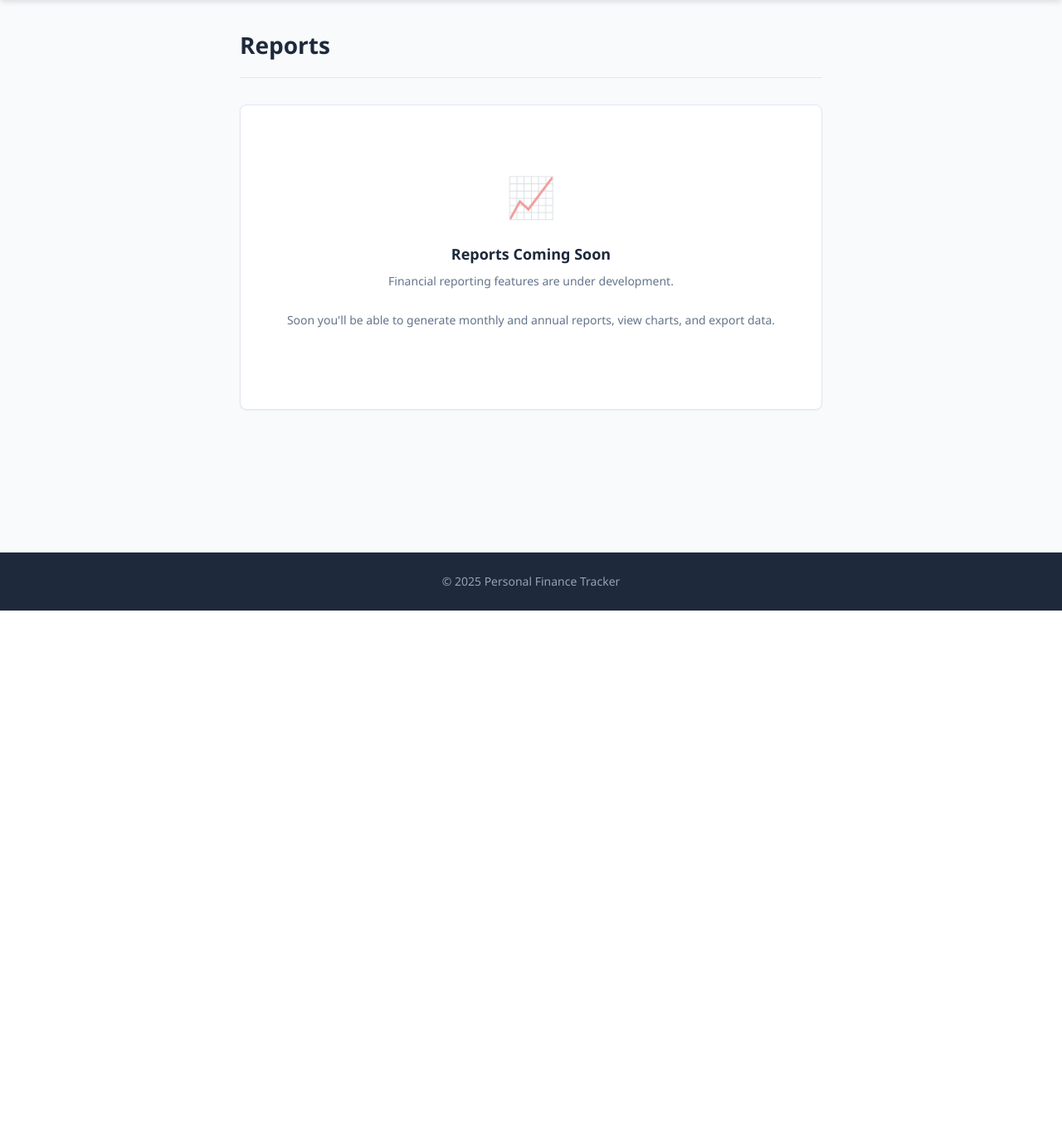
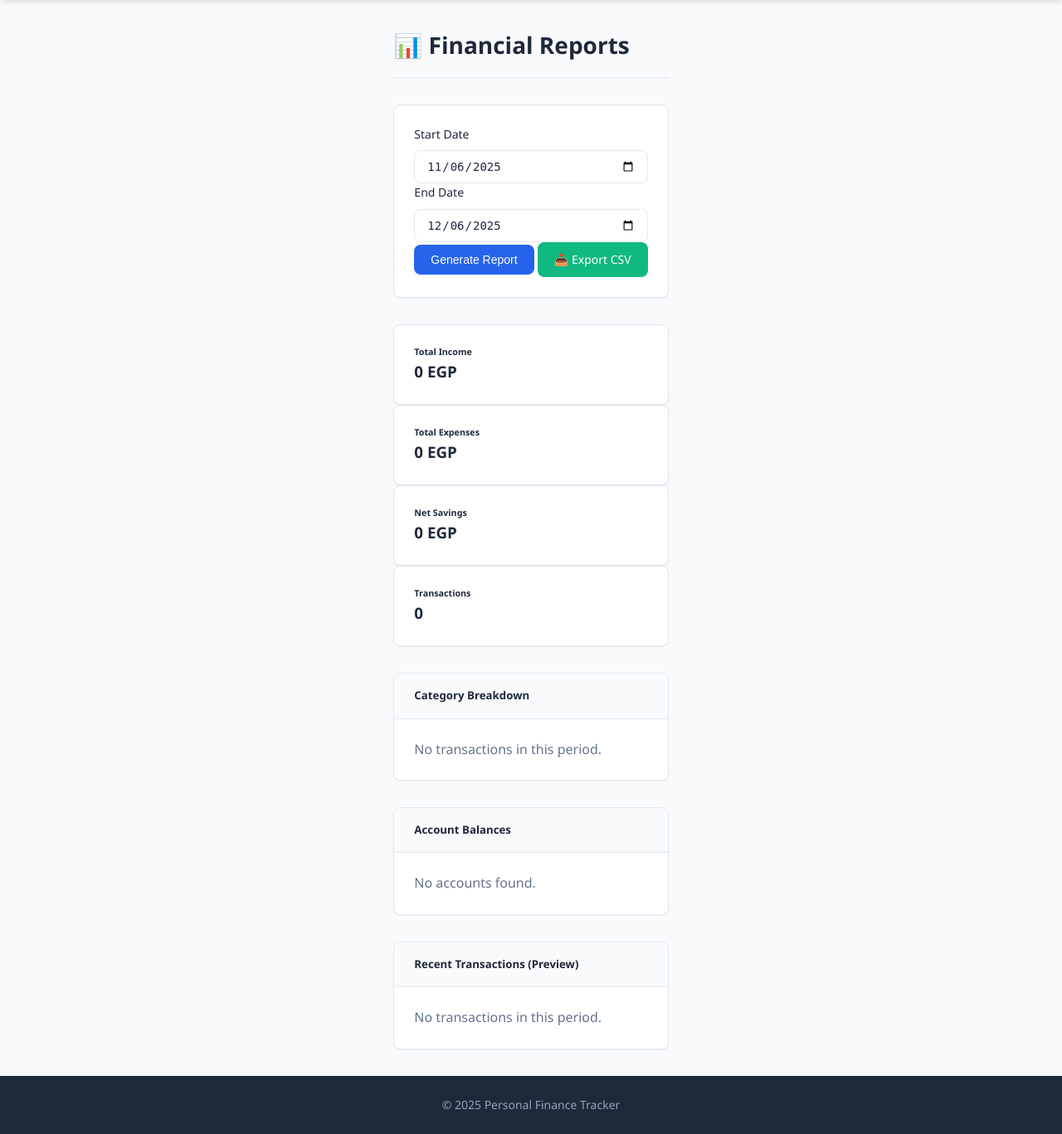
Before and after one commit to ahmed-abdelfatah1/Personal-Finance-Tracker, a Flask app: page /reports in a window 1280 px wide. Shown: the part 64-1431 px from the top of the page at 83% size. Before the commit the page ends 800 px from the top, so only its background shows below. Run offline with Flask 3, Linux system fonts and the light colour scheme; a user stored in the database is signed in.

Commit message:
feat(FR-10): Implement financial reporting with CSV export - Added report generation with date range filtering - Implemented CSV export functionality for transactions - Created comprehensive reports page with summary cards, category breakdown, account balances, and transaction preview - Added generate_report helper function for data aggregation

```diff
--- a/src/app/controllers/report_routes.py
+++ b/src/app/controllers/report_routes.py
@@ -1,7 +1,16 @@
 """Report routes - financial reports and analytics."""
 
-from flask import Blueprint, render_template
-from flask_login import login_required
+import csv
+from io import StringIO
+from datetime import datetime, timedelta
+from decimal import Decimal
+
+from flask import Blueprint, render_template, request, make_response, flash, redirect, url_for
+from flask_login import login_required, current_user
+from sqlalchemy import func, extract
+
+from ..extensions import db
+from ..models import Transaction, Category, Account
 
 report_bp = Blueprint('report', __name__)
 
@@ -9,4 +18,118 @@
 @report_bp.route('/reports')
 @login_required
 def reports():
-    return render_template('reports.html')
+    """Display financial reports page."""
+    # Get date range from query params or default to current month
+    end_date = request.args.get('end_date', datetime.now().strftime('%Y-%m-%d'))
+    start_date = request.args.get('start_date',
+                                  (datetime.now() - timedelta(days=30)).strftime('%Y-%m-%d'))
+
+    # Parse dates
+    try:
+        start = datetime.strptime(start_date, '%Y-%m-%d').date()
+        end = datetime.strptime(end_date, '%Y-%m-%d').date()
+    except ValueError:
+        flash('Invalid date format', 'error')
+        return redirect(url_for('report.reports'))
+
+    # Generate report data
+    report_data = generate_report(current_user.id, start, end)
+
+    return render_template('reports.html',
+                         report=report_data,
+                         start_date=start_date,
+                         end_date=end_date)
+
+
+@report_bp.route('/reports/export')
+@login_required
+def export_report():
+    """Export financial report as CSV."""
+    # Get date range
+    end_date = request.args.get('end_date', datetime.now().strftime('%Y-%m-%d'))
+    start_date = request.args.get('start_date',
+                                  (datetime.now() - timedelta(days=30)).strftime('%Y-%m-%d'))
+
+    try:
+        start = datetime.strptime(start_date, '%Y-%m-%d').date()
+        end = datetime.strptime(end_date, '%Y-%m-%d').date()
+    except ValueError:
+        flash('Invalid date format', 'error')
+        return redirect(url_for('report.reports'))
+
+    # Get transactions
+    transactions = Transaction.query.filter(
+        Transaction.user_id == current_user.id,
+        Transaction.date >= start,
+        Transaction.date <= end
+    ).order_by(Transaction.date.desc()).all()
+
+    # Create CSV
+    output = StringIO()
+    writer = csv.writer(output)
+
+    # Write header
+    writer.writerow(['Date', 'Type', 'Category', 'Account', 'Amount', 'Description', 'Notes'])
+
+    # Write data
+    for txn in transactions:
+        writer.writerow([
+            txn.date.strftime('%Y-%m-%d'),
+            txn.transaction_type,
+            txn.category.name if txn.category else 'N/A',
+            txn.account.name if txn.account else 'N/A',
+            float(txn.amount),
+            txn.description or '',
+            txn.notes or ''
+        ])
+
+    # Create response
+    response = make_response(output.getvalue())
+    response.headers['Content-Type'] = 'text/csv'
+    response.headers['Content-Disposition'] = f'attachment; filename=financial_report_{start_date}_to_{end_date}.csv'
+
+    return response
+
+
+def generate_report(user_id: int, start_date, end_date) -> dict:
+    """Generate financial report data for given date range."""
+
+    # Get all transactions in range
+    transactions = Transaction.query.filter(
+        Transaction.user_id == user_id,
+        Transaction.date >= start_date,
+        Transaction.date <= end_date
+    ).all()
+
+    # Calculate totals
+    total_income = sum(
+        txn.amount for txn in transactions if txn.transaction_type == 'Income'
+    )
+    total_expense = sum(
+        txn.amount for txn in transactions if txn.transaction_type == 'Expense'
+    )
+    net_savings = total_income - total_expense
+
+    # Category breakdown
+    category_breakdown = db.session.query(
+        Category.name,
+        Category.category_type,
+        func.sum(Transaction.amount).label('total')
+    ).join(Transaction).filter(
+        Transaction.user_id == user_id,
+        Transaction.date >= start_date,
+        Transaction.date <= end_date
+    ).group_by(Category.id, Category.name, Category.category_type).all()
+
+    # Account balances
+    accounts = Account.query.filter_by(user_id=user_id).all()
+
+    return {
+        'total_income': total_income,
+        'total_expense': total_expense,
+        'net_savings': net_savings,
+        'transaction_count': len(transactions),
+        'category_breakdown': category_breakdown,
+        'accounts': accounts,
+        'transactions': transactions[:10]  # Latest 10 for preview
+    }
--- a/src/app/templates/reports.html
+++ b/src/app/templates/reports.html
@@ -1,20 +1,182 @@
 {% extends "base.html" %}
 
-{% block title %}Reports - Personal Finance Tracker{% endblock %}
+{% block title %}Financial Reports - Personal Finance Tracker{% endblock %}
 
 {% block content %}
 <div class="page-header">
-    <h1>Reports</h1>
+    <h1>📊 Financial Reports</h1>
 </div>
 
-<div class="card">
+<!-- Date Range Filter -->
+<div class="card mb-4">
     <div class="card-body">
-        <div class="empty-state">
-            <div class="empty-state-icon">📈</div>
-            <h3>Reports Coming Soon</h3>
-            <p>Financial reporting features are under development.</p>
-            <p class="text-muted">Soon you'll be able to generate monthly and annual reports, view charts, and export data.</p>
+        <form method="GET" action="{{ url_for('report.reports') }}" class="row g-3">
+            <div class="col-md-4">
+                <label for="start_date" class="form-label">Start Date</label>
+                <input type="date" class="form-control" id="start_date" name="start_date"
+                       value="{{ start_date }}" required>
+            </div>
+            <div class="col-md-4">
+                <label for="end_date" class="form-label">End Date</label>
+                <input type="date" class="form-control" id="end_date" name="end_date"
+                       value="{{ end_date }}" required>
+            </div>
+            <div class="col-md-4 d-flex align-items-end">
+                <button type="submit" class="btn btn-primary me-2">Generate Report</button>
+                <a href="{{ url_for('report.export_report', start_date=start_date, end_date=end_date) }}"
+                   class="btn btn-success">📥 Export CSV</a>
+            </div>
+        </form>
+    </div>
+</div>
+
+{% if report %}
+<!-- Summary Cards -->
+<div class="row mb-4">
+    <div class="col-md-3">
+        <div class="card text-white bg-success">
+            <div class="card-body">
+                <h6 class="card-title">Total Income</h6>
+                <h3>{{ report.total_income|default(0)|round(2) }} EGP</h3>
+            </div>
+        </div>
+    </div>
+    <div class="col-md-3">
+        <div class="card text-white bg-danger">
+            <div class="card-body">
+                <h6 class="card-title">Total Expenses</h6>
+                <h3>{{ report.total_expense|default(0)|round(2) }} EGP</h3>
+            </div>
+        </div>
+    </div>
+    <div class="col-md-3">
+        <div class="card text-white {% if report.net_savings >= 0 %}bg-info{% else %}bg-warning{% endif %}">
+            <div class="card-body">
+                <h6 class="card-title">Net Savings</h6>
+                <h3>{{ report.net_savings|default(0)|round(2) }} EGP</h3>
+            </div>
+        </div>
+    </div>
+    <div class="col-md-3">
+        <div class="card text-white bg-secondary">
+            <div class="card-body">
+                <h6 class="card-title">Transactions</h6>
+                <h3>{{ report.transaction_count|default(0) }}</h3>
+            </div>
         </div>
     </div>
 </div>
+
+<!-- Category Breakdown -->
+<div class="card mb-4">
+    <div class="card-header">
+        <h5>Category Breakdown</h5>
+    </div>
+    <div class="card-body">
+        {% if report.category_breakdown %}
+        <div class="table-responsive">
+            <table class="table table-striped">
+                <thead>
+                    <tr>
+                        <th>Category</th>
+                        <th>Type</th>
+                        <th class="text-end">Total Amount</th>
+                    </tr>
+                </thead>
+                <tbody>
+                    {% for cat_name, cat_type, total in report.category_breakdown %}
+                    <tr>
+                        <td>{{ cat_name }}</td>
+                        <td>
+                            <span class="badge {% if cat_type == 'Income' %}bg-success{% else %}bg-danger{% endif %}">
+                                {{ cat_type }}
+                            </span>
+                        </td>
+                        <td class="text-end">{{ total|round(2) }} EGP</td>
+                    </tr>
+                    {% endfor %}
+                </tbody>
+            </table>
+        </div>
+        {% else %}
+        <p class="text-muted">No transactions in this period.</p>
+        {% endif %}
+    </div>
+</div>
+
+<!-- Account Balances -->
+<div class="card mb-4">
+    <div class="card-header">
+        <h5>Account Balances</h5>
+    </div>
+    <div class="card-body">
+        {% if report.accounts %}
+        <div class="table-responsive">
+            <table class="table table-striped">
+                <thead>
+                    <tr>
+                        <th>Account Name</th>
+                        <th>Type</th>
+                        <th class="text-end">Current Balance</th>
+                    </tr>
+                </thead>
+                <tbody>
+                    {% for account in report.accounts %}
+                    <tr>
+                        <td>{{ account.name }}</td>
+                        <td>{{ account.account_type or 'N/A' }}</td>
+                        <td class="text-end">{{ account.current_balance|round(2) }} {{ account.currency }}</td>
+                    </tr>
+                    {% endfor %}
+                </tbody>
+            </table>
+        </div>
+        {% else %}
+        <p class="text-muted">No accounts found.</p>
+        {% endif %}
+    </div>
+</div>
+
+<!-- Recent Transactions Preview -->
+<div class="card">
+    <div class="card-header">
+        <h5>Recent Transactions (Preview)</h5>
+    </div>
+    <div class="card-body">
+        {% if report.transactions %}
+        <div class="table-responsive">
+            <table class="table table-striped">
+                <thead>
+                    <tr>
+                        <th>Date</th>
+                        <th>Type</th>
+                        <th>Category</th>
+                        <th>Description</th>
+                        <th class="text-end">Amount</th>
+                    </tr>
+                </thead>
+                <tbody>
+                    {% for txn in report.transactions %}
+                    <tr>
+                        <td>{{ txn.date.strftime('%Y-%m-%d') }}</td>
+                        <td>
+                            <span class="badge {% if txn.transaction_type == 'Income' %}bg-success{% else %}bg-danger{% endif %}">
+                                {{ txn.transaction_type }}
+                            </span>
+                        </td>
+                        <td>{{ txn.category.name if txn.category else 'N/A' }}</td>
+                        <td>{{ txn.description or '-' }}</td>
+                        <td class="text-end">{{ txn.amount|round(2) }} EGP</td>
+                    </tr>
+                    {% endfor %}
+                </tbody>
+            </table>
+        </div>
+        {% else %}
+        <p class="text-muted">No transactions in this period.</p>
+        {% endif %}
+    </div>
+</div>
+{% endif %}
+
 {% endblock %}
```
